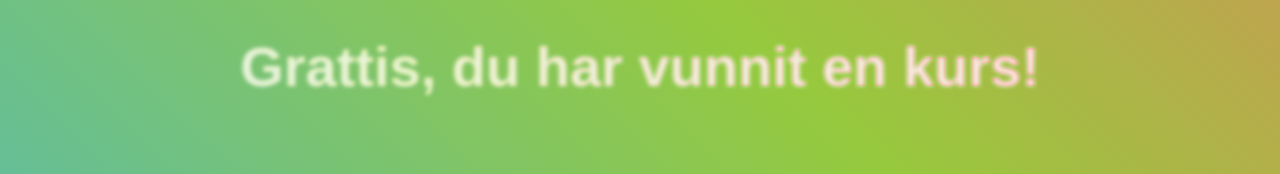
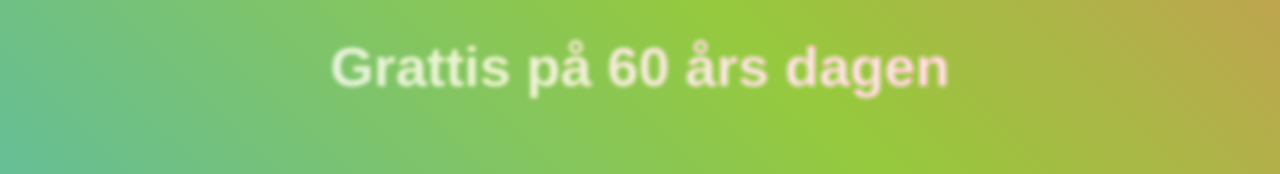
Before and after one commit to FaluSK/gava-3467, a plain HTML site: page index.html in a window 1280 px wide. Shown: the part 626-800 px from the top of the page. Drawn offline with Linux system fonts and the light colour scheme.

Commit message:
Update index.html

```diff
--- a/index.html
+++ b/index.html
@@ -110,6 +110,6 @@
 <body>
     <!-- Lägg till ditt bildfilnamn här, t.ex. "vinstbild.jpg" -->
     <img src="Lär Dig Finska På 2 Veckor.png" alt="Vinstbild">
-    <div class="congrats-text">Grattis, du har vunnit en kurs!</div>
+    <div class="congrats-text">Grattis på 60 års dagen</div>
 </body>
 </html>
```
